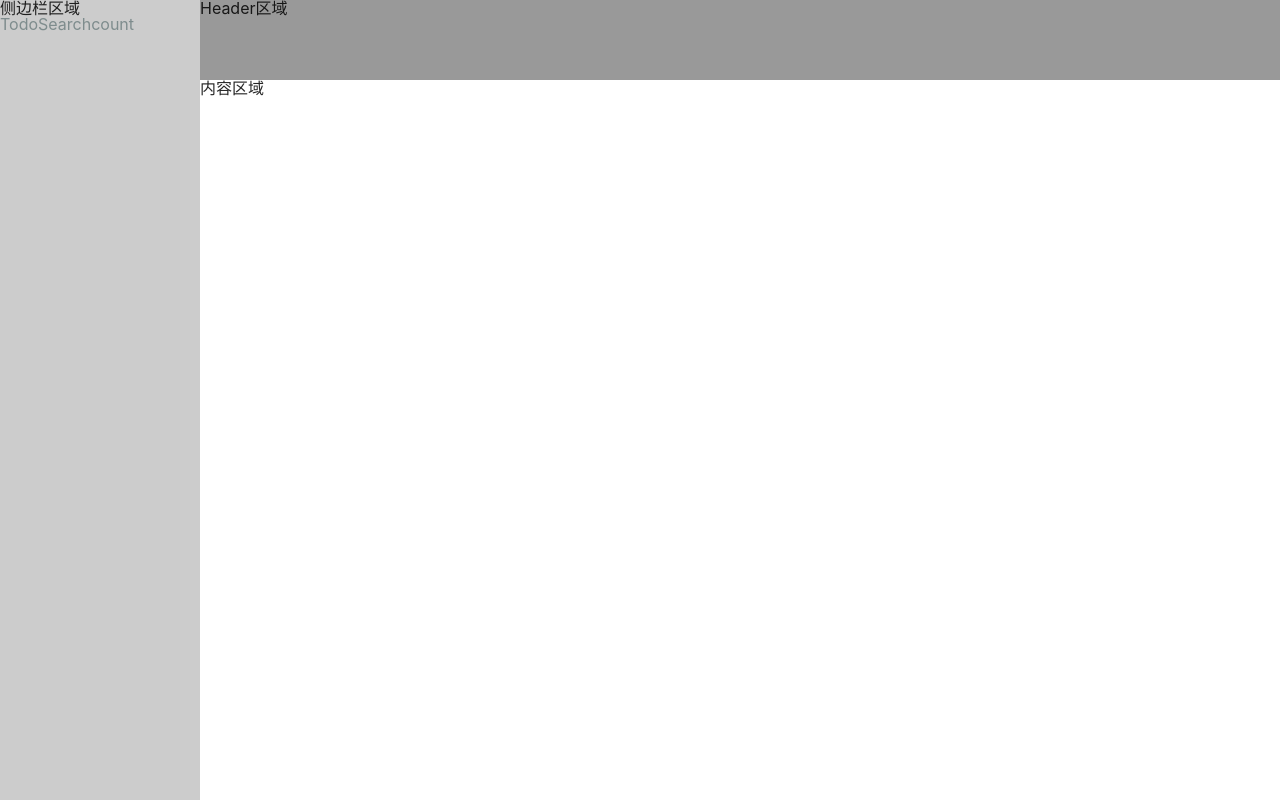
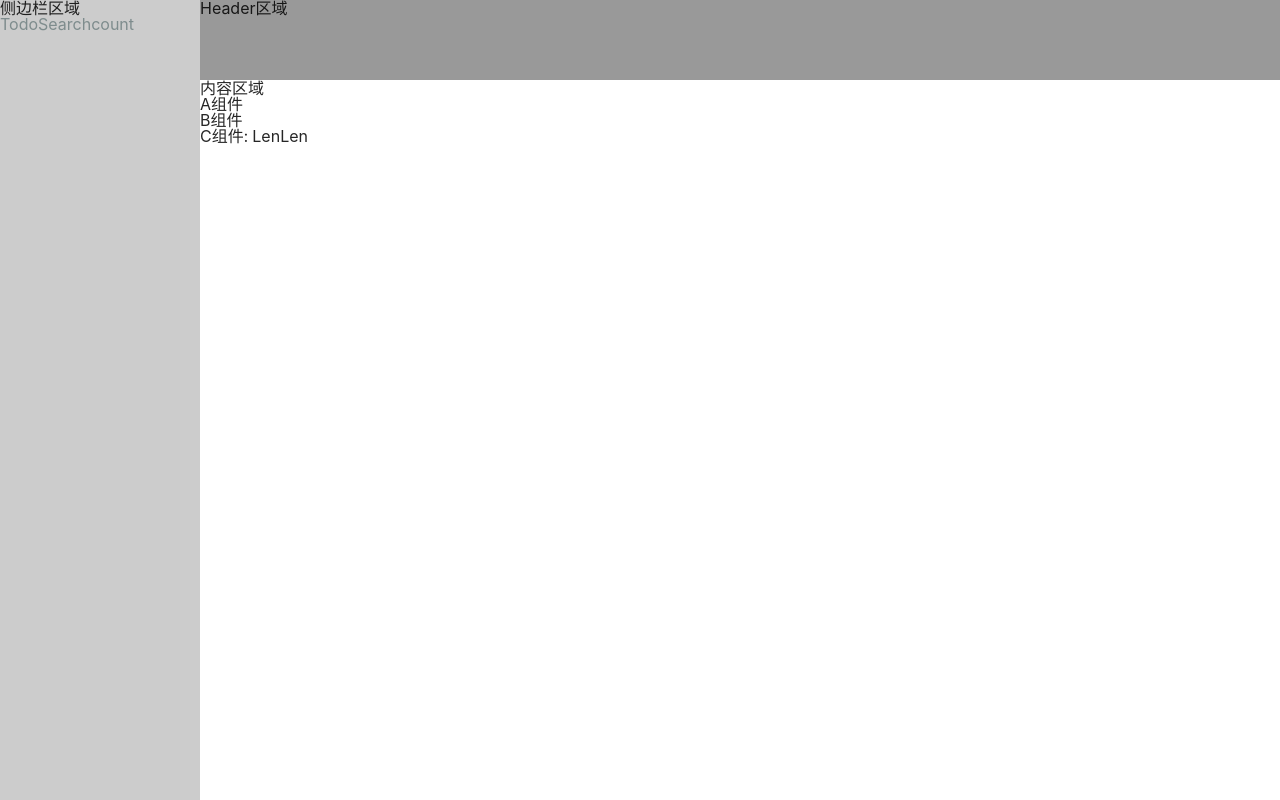
Before and after one commit to LewisLen/Recording, a React (Create React App) app in the folder React/React-cli/: page /ContextTest in a window 1280 px wide. Built offline with nearby package versions, Linux system fonts and the light colour scheme.

Commit message:
add: Context用法

```diff
--- a/React/React-cli/src/views/Content.jsx
+++ b/React/React-cli/src/views/Content.jsx
@@ -10,6 +10,7 @@ const ProductDetail = lazy(() => import('./ProductDetail'));
 const ProductList = lazy(() => import('./ProductList'));
 const HooksCount = lazy(() => import('./HooksCount'));
 const Todo = lazy(() => import('./Todo'));
+const ContextTest = lazy(() => import('./ContextTest'));
 export default class Content extends Component {
   render() {
     return (
@@ -25,6 +26,9 @@ export default class Content extends Component {
           <Route path="/HooksCount">
             <HooksCount/>
           </Route>
+          <Route path="/ContextTest">
+            <ContextTest/>
+          </Route>
         </Suspense>
       </div>
     )
--- /dev/null
+++ b/React/React-cli/src/views/ContextTest.jsx
@@ -0,0 +1,52 @@
+import React, { Component } from 'react';
+
+// 创建context对象
+const AContext = React.createContext();
+const {Provider,Consumer} = AContext;
+export default class ContextTest extends Component {
+  state = {
+    name: 'Len'
+  }
+  render() {
+    return (
+      <div>
+        A组件
+        <Provider value={this.state.name}>
+          <Bcomponent/>
+        </Provider>
+      </div>
+    )
+  }
+}
+
+class Bcomponent extends Component{
+  render(){
+    return (
+      <div>
+        B组件
+        <Ccomponent/>
+      </div>
+    )
+  }
+}
+
+class Ccomponent extends Component{
+  // 声明接收context传递的值
+  static contextType = AContext;
+  render(){
+    console.log(this.context)
+    return (
+      <div>
+        C组件: {this.context}
+        <Consumer>
+          {
+            value => {
+              // value值就是祖组件传递的值
+              return value
+            }
+          }
+        </Consumer>
+      </div>
+    )
+  }
+}
```
Also changed, not shown: 1 other file (tests, documents, lock files or other folders).
